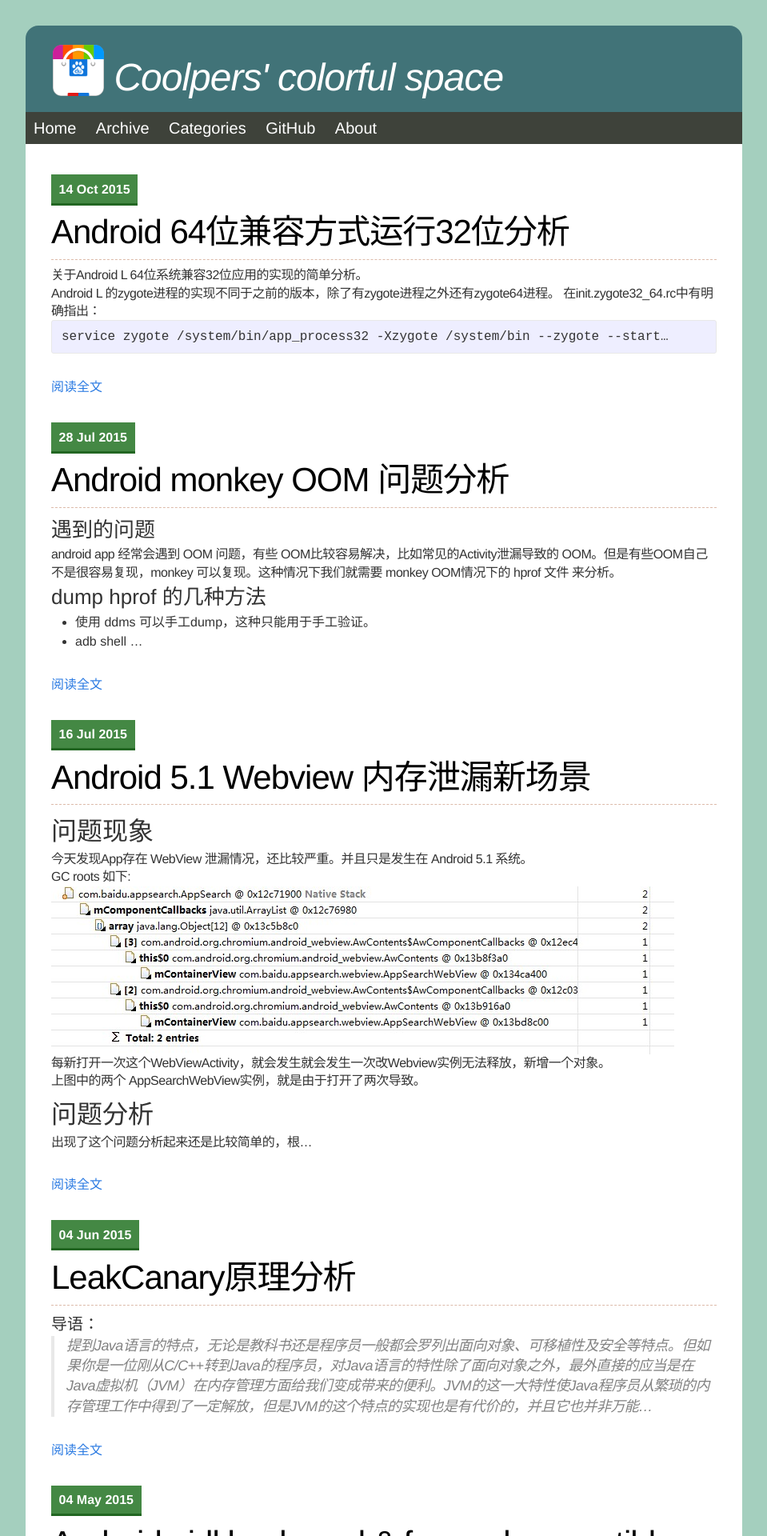
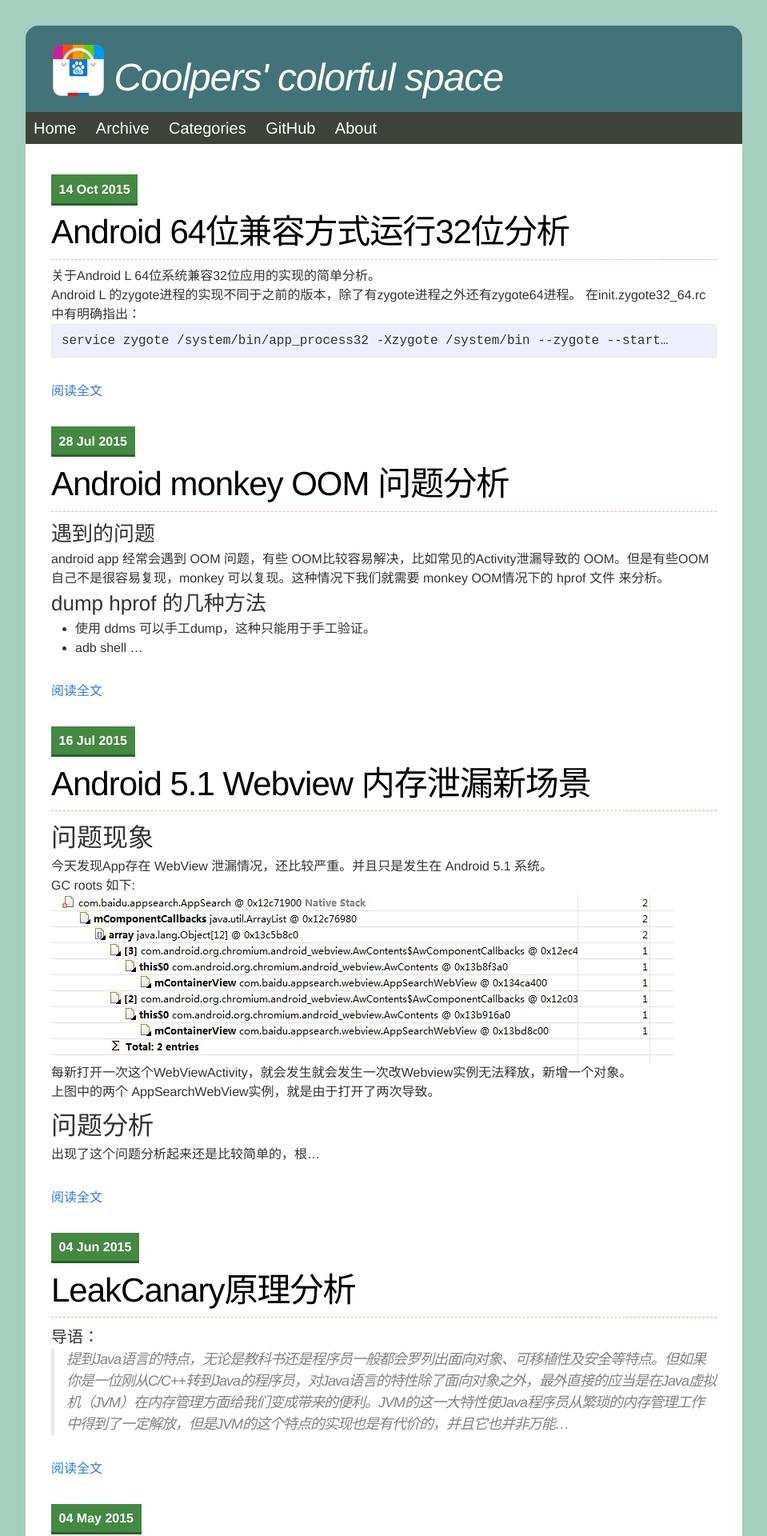
Before and after one commit to coolpers/coolpers.github.io, a Jekyll site: the page built from index.html, in a window 1280 px wide. Shown: the top 1920 px of the page at 80% size, without its empty margins (160-1119 px from the left). Built offline with Jekyll 4.4.1, drawn with Linux system fonts in a browser that asks for light colours; nearby versions of some CDN libraries.

Commit message:
edit content.p

```diff
--- a/css/master.css
+++ b/css/master.css
@@ -169,7 +169,7 @@ img.right {
   font-size: 1.5em;
 }
 
-#content p {
+content p {
   line-height: 140%;
   letter-spacing: -0.03em;
 }
```
